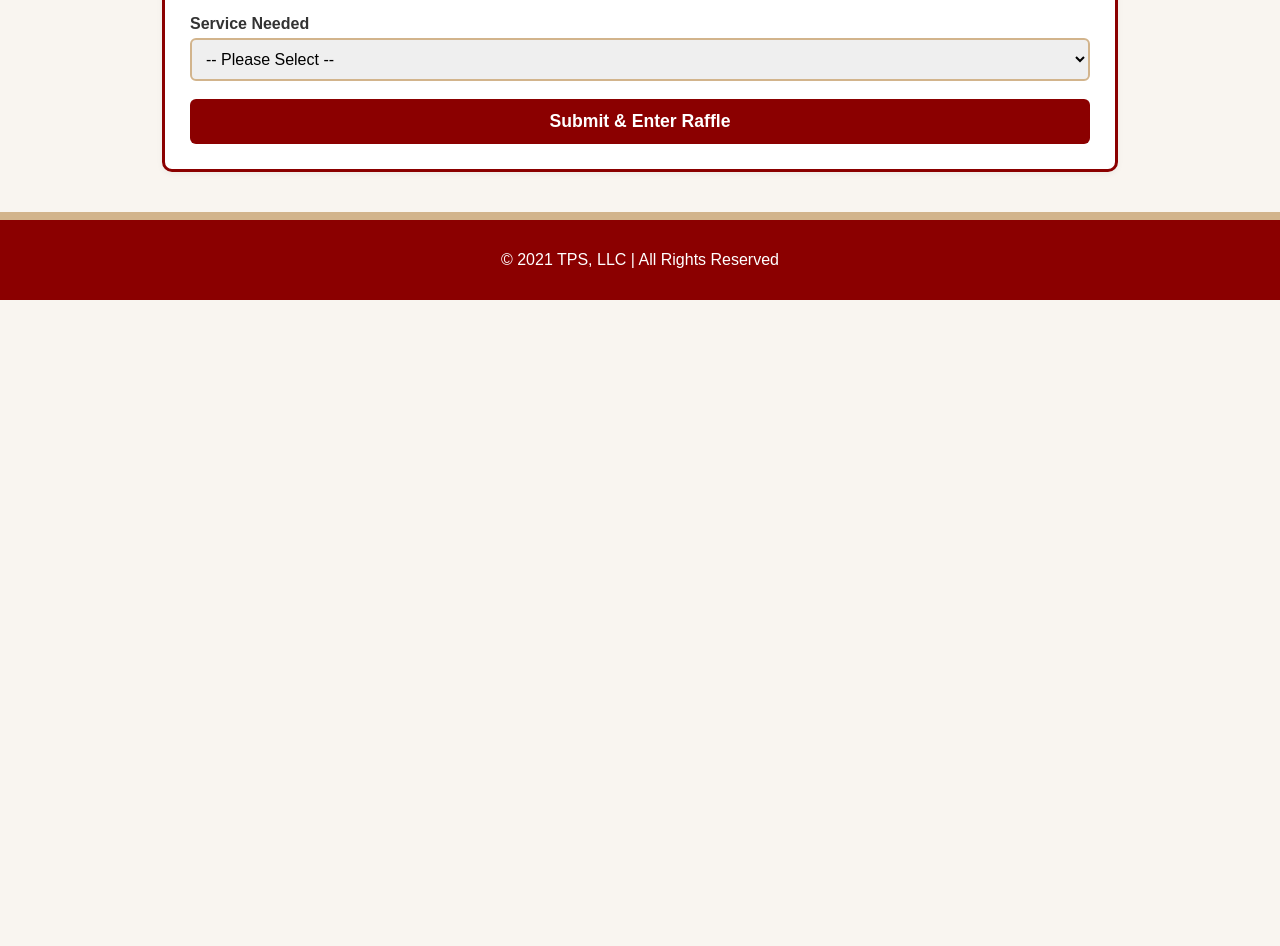
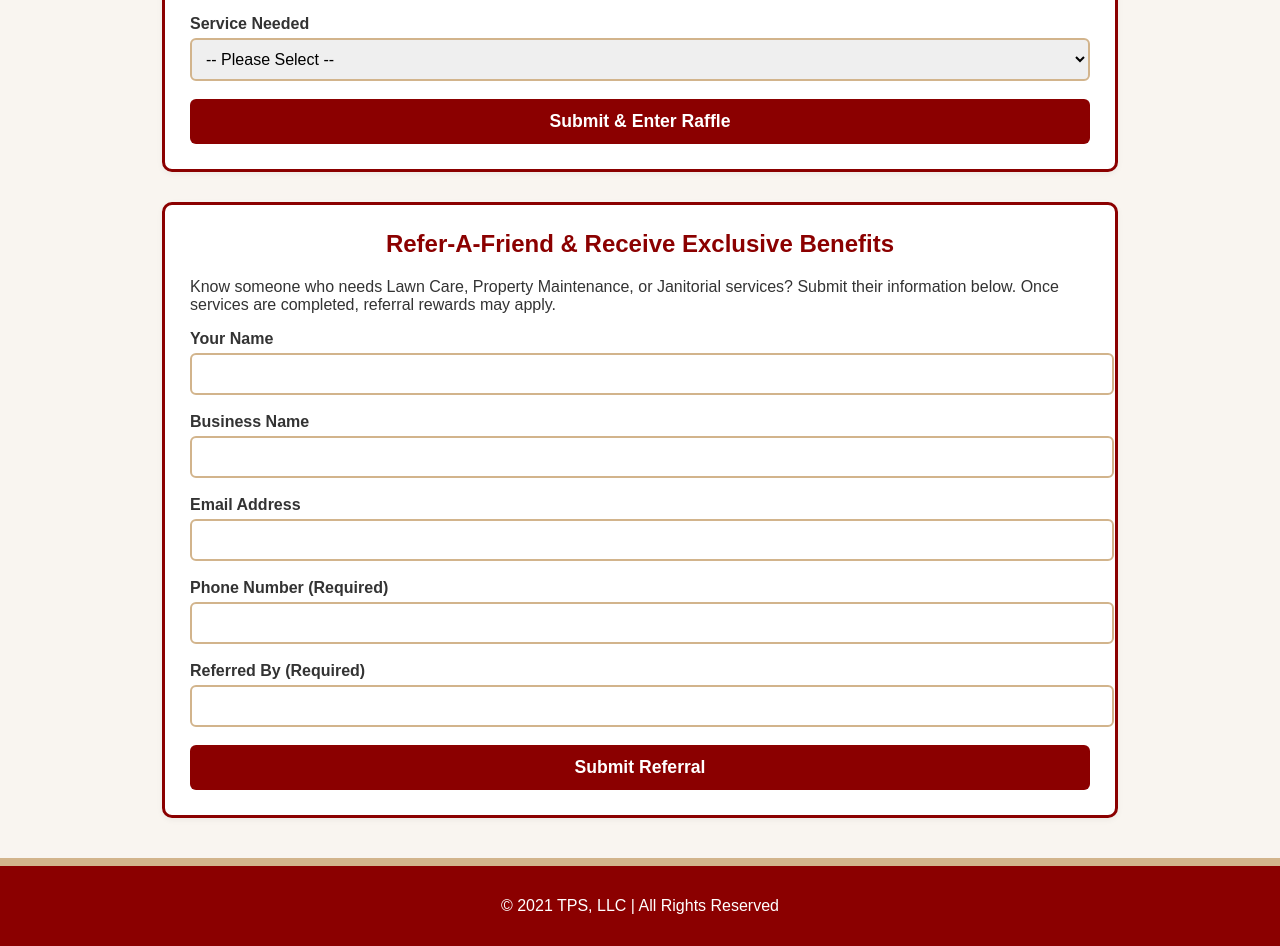
Before and after one commit to TPSMGMT/tps21.info, a plain HTML site: page expo-connect.html in a window 1280 px wide. Shown: the part 1032-1978 px from the top of the page. Before the commit the page ends 1332 px from the top, so only its background shows below. Drawn offline with Linux system fonts and the light colour scheme.

Commit message:
Update expo-connect.html

```diff
--- a/expo-connect.html
+++ b/expo-connect.html
@@ -154,17 +154,17 @@ footer {
 </nav>
 
 <div class="red-header">WELCOME FAMILY → Let’s Align!</div>
-<div class="black-subheader">Great meeting you at the ATL Business Expo — TPS is here to help.</div>
+<div class="black-subheader">Great meeting you! — TPS is here to help.</div>
 
 <!-- INFO BOX -->
 <div class="service-box">
-  <h2>Connect With TPS & Enter for Our Expo FREE CONSULTATION </h2>
+  <h2>Connect With TPS & Enter for Our FREE CONSULTATION </h2>
   <p>
     We’d love to stay connected. Please complete the form below to:
   </p>
   <ul>
     <li>Join our TPS contact list</li>
-    <li>Enter our exclusive Expo Raffle</li>
+    <li>Enter our exclusive raffleS</li>
     <li>Receive updates, offers, and community initiatives</li>
   </ul>
   </p>
@@ -215,6 +215,53 @@ footer {
 
   </form>
 </div>
+<!-- REFER-A-FRIEND BOX -->
+<div class="service-box">
+  <h2>Refer-A-Friend & Receive Exclusive Benefits</h2>
+  <p>
+    Know someone who needs Lawn Care, Property Maintenance, or Janitorial services?
+    Submit their information below. Once services are completed, referral rewards may apply.
+  </p>
+
+  <form action="https://formspree.io/f/xlgwdgol" method="POST">
+
+    <!-- Your Name -->
+    <label><strong>Your Name</strong></label>
+    <input type="text" name="your_name" required>
+
+    <br><br>
+
+    <!-- Business Name -->
+    <label><strong>Business Name</strong></label>
+    <input type="text" name="business_name">
+
+    <br><br>
+
+    <!-- Email -->
+    <label><strong>Email Address</strong></label>
+    <input type="email" name="email" required>
+
+    <br><br>
+
+    <!-- Phone Required -->
+    <label><strong>Phone Number (Required)</strong></label>
+    <input type="tel" name="phone" required>
+
+    <br><br>
+
+    <!-- Referred By Required -->
+    <label><strong>Referred By (Required)</strong></label>
+    <input type="text" name="referred_by" required>
+
+    <br><br>
+
+    <!-- Hidden Tag So You Know It’s Referral -->
+    <input type="hidden" name="form_type" value="Refer-A-Friend Submission">
+
+    <button type="submit">Submit Referral</button>
+
+  </form>
+</div>
 
 <footer>
   <p>&copy; 2021 TPS, LLC | All Rights Reserved</p>
```
